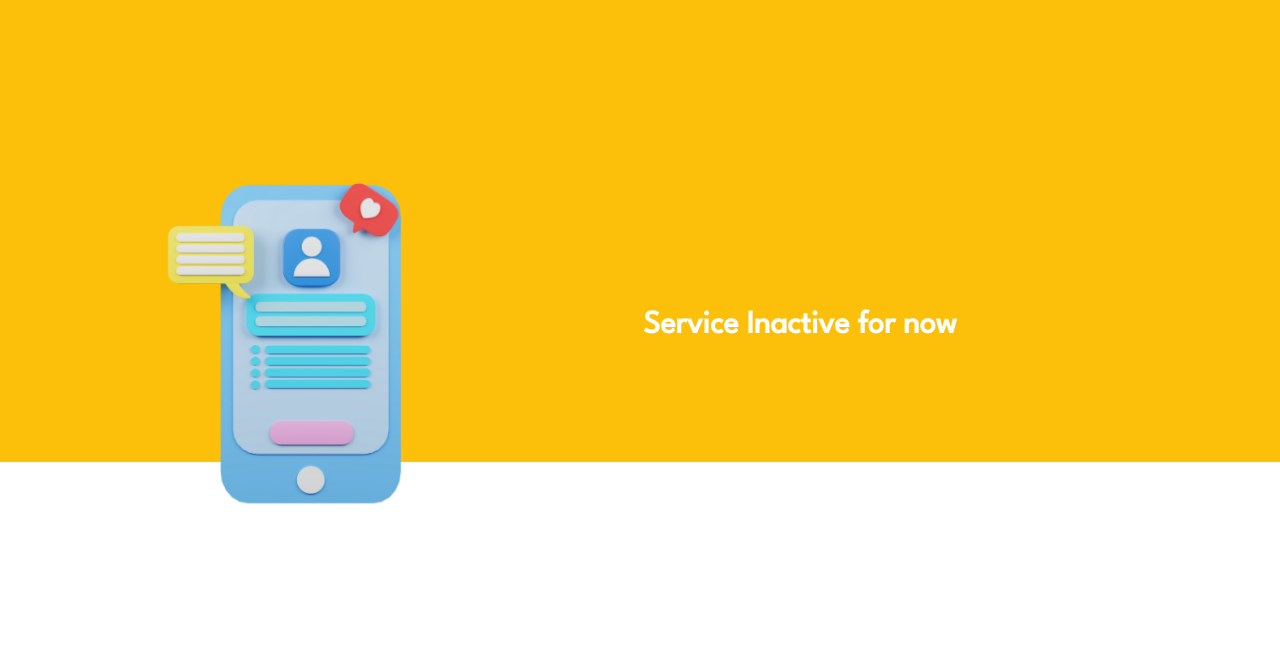
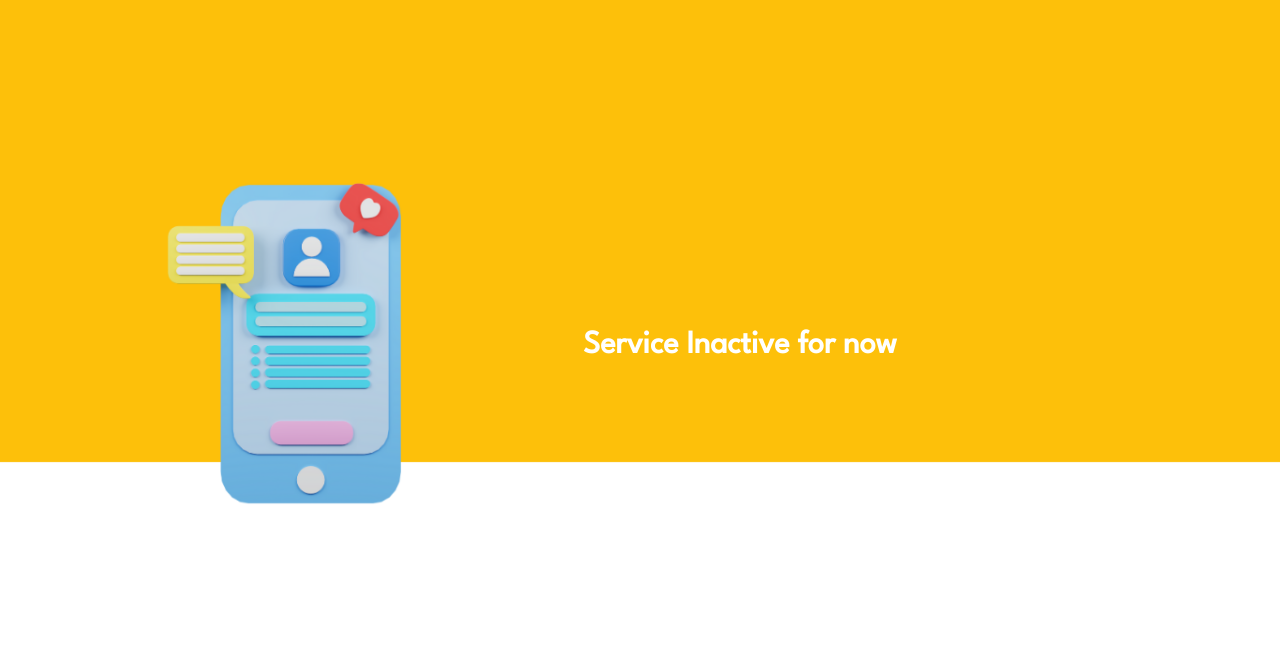
Before and after one commit to utkarsh23kushwaha/mailed-it, a Django app: template templates/send_mail_alt.html in a window 1280 px wide. Shown: the top 659 px of the page. Run offline with Django 3.2, Linux system fonts and the light colour scheme; the template is opened without the code that fills it, so the values that code supplies are empty.

Commit message:
Update send_mail_alt.html

```diff
--- a/templates/send_mail_alt.html
+++ b/templates/send_mail_alt.html
@@ -131,7 +131,7 @@
 </head>
 <body>
     <div id="header">
-    <h1 style="margin-left: 20rem; margin-bottom:20rem"> <font color= "white">Service Inactive for now </fomt></h1>
+    <h1 style="margin-left: 200px; margin-bottom:300px"> <font color= "white">Service Inactive for now </fomt></h1>
 
     </div>
 
```
